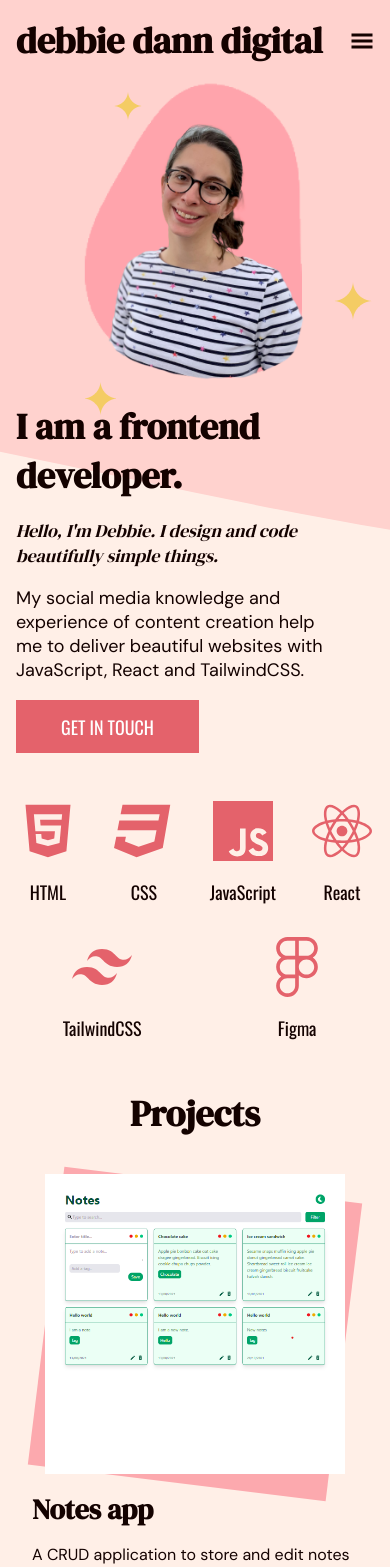
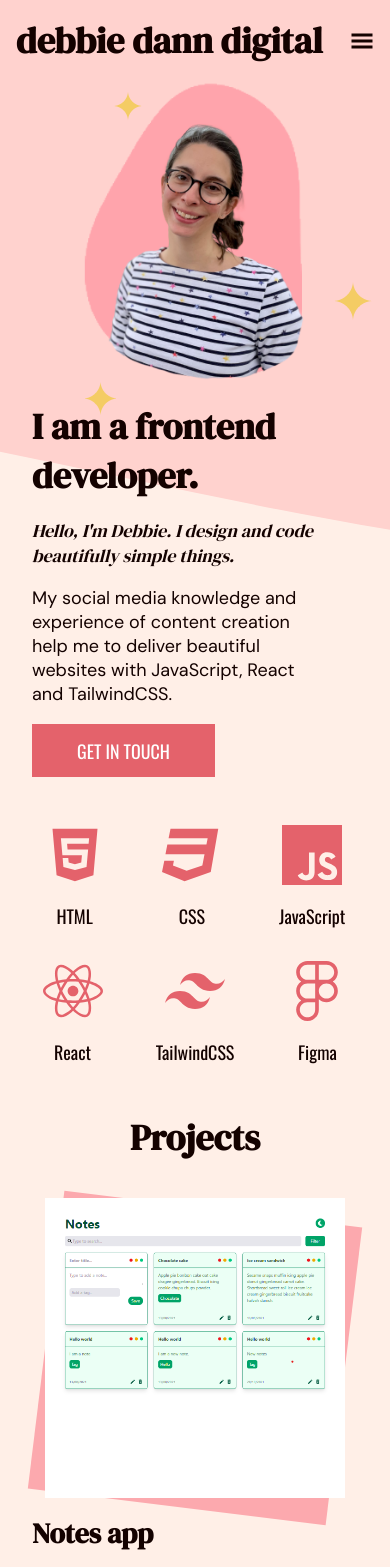
Before and after one commit to danndigital/debbie-portfolio-2021, a React (Create React App) app: page / in a window 390 px wide. Shown: the top 1567 px of the page. Built offline with nearby package versions, Linux system fonts and the light colour scheme.

Commit message:
Fixed margin discrepancies on mobile

```diff
--- a/src/App.css
+++ b/src/App.css
@@ -173,7 +173,7 @@ header {
   gap: 1em;
   justify-content: center;
   align-items: center;
-  margin: 0 1em;
+  margin: 0 2em;
 }
 
 .header-section {
@@ -324,7 +324,7 @@ a:focus {
   flex-wrap: wrap;
   gap: 2em;
   justify-content: space-around;
-  margin: 3em 1em;
+  margin: 3em 2em;
 }
 
 .skill {
@@ -569,7 +569,7 @@ a:focus {
   gap: 1em;
   justify-content: center;
   margin-bottom: 2em;
-  margin: 0 1em;
+  margin: 0 2em;
 }
 
 .about-me h2 {
@@ -642,7 +642,7 @@ a:focus {
   flex-direction: column;
   gap: 1em;
   align-items: center;
-  margin: 0 1em;
+  margin: 0 2em;
 }
 
 .contact-copy {
```
